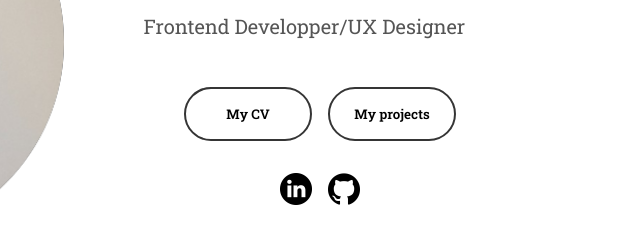
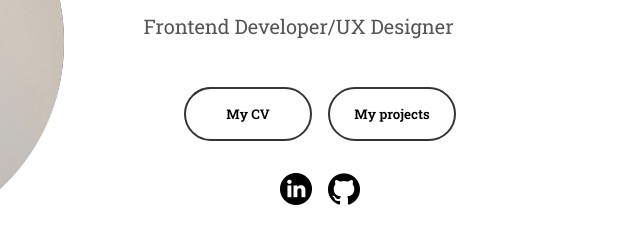
Before and after one commit to sebdingz/personal-website, a plain HTML site: page index.html in a window 1280 px wide. Shown: the part 306-550 px from the top of the page, 560-1200 px from the left. Drawn offline with Linux system fonts and the light colour scheme.

Commit message:
Update index.html

```diff
--- a/index.html
+++ b/index.html
@@ -43,7 +43,7 @@
         <div class="section_text">
             <p class="section__text__p1">Hello,I'm</p>
             <h1 class="title">Ding Zhengtian</h1>
-            <p class="section__text__p2">Frontend Developper/UX Designer</p>
+            <p class="section__text__p2">Frontend Developer/UX Designer</p>
             <p class="section__text__p3"></p>
             <div class="btn-container">
                 <button class="btn btn-color-1" onclick="window.open('./assets/CVDingZhengtian.pdf')">
```
